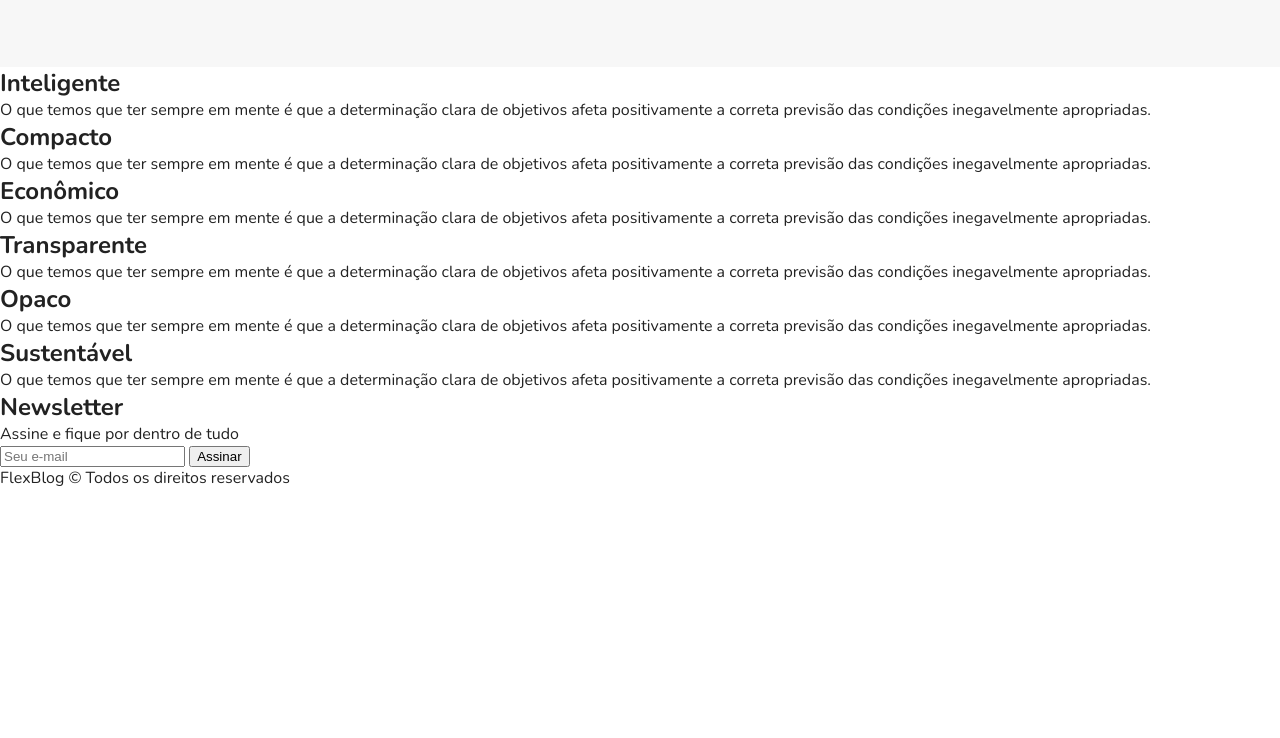
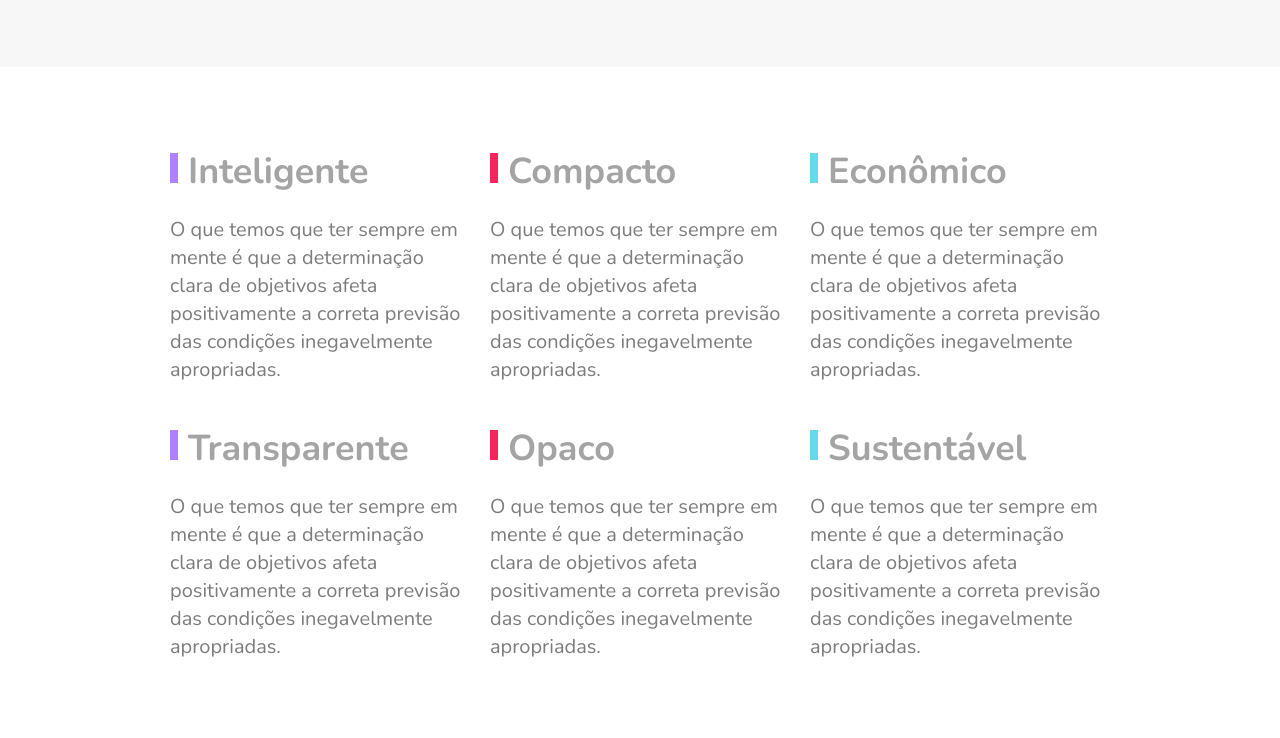
Before and after one commit to RyanV-Souza/css-flexbox, a plain HTML site: page FlexBlog/index.html in a window 1280 px wide. Shown: the part 2462-3200 px from the top of the page. Before the commit the page ends 2951 px from the top, so only its background shows below. Drawn offline with nearby package versions, Linux system fonts and the light colour scheme.

Commit message:
FlexBlog - Qualidade e Footer CSS

```diff
--- a/FlexBlog/css/style.css
+++ b/FlexBlog/css/style.css
@@ -274,3 +274,133 @@ a {
     order: -1;
   }
 }
+
+/* Qualidade */
+
+.qualidade {
+  max-width: 960px;
+  margin: 60px auto;
+  display: flex;
+  flex-wrap: wrap;
+}
+
+.qualidade-item {
+  flex: 1 1 300px;
+  margin: 20px 10px;
+}
+
+.qualidade-item h2 {
+  font-size: 2.25em;
+  color: #a4a4a4;
+  margin-bottom: 20px;
+}
+
+.qualidade-item h2::before {
+  content: "";
+  display: inline-block;
+  width: 8px;
+  height: 30px;
+  margin-right: 10px;
+}
+
+.qualidade-item:nth-of-type(3n + 1) h2::before {
+  background: #ae81ff;
+}
+
+.qualidade-item:nth-of-type(3n + 2) h2::before {
+  background: #f9265e;
+}
+
+.qualidade-item:nth-of-type(3n + 3) h2::before {
+  background: #66d9eb;
+}
+
+.qualidade-item p {
+  font-size: 1.25em;
+  line-height: 1.4;
+  color: #7c7c7c;
+}
+
+/* Newsletter */
+
+.newsletter {
+  background: #f7f7f7;
+  padding: 60px calc((100% - 960px) / 2);
+  display: flex;
+  flex-wrap: wrap;
+}
+
+.newsletter-info {
+  flex: 1 1 240px;
+  margin: 0 10px;
+}
+
+.newsletter-info h1 {
+  font-size: 3em;
+  color: #a4a4a4;
+
+}
+
+.newsletter-info p {
+  font-size: 1.25em;
+  font-style: italic;
+  max-width: 230px;
+  color: #7c7c7c;
+  margin-bottom: 10px;
+}
+
+.newsletter-form {
+  flex: 2 1 260px;
+  margin: 0 10px;
+  align-self: center;
+  display: flex;
+  flex-wrap: wrap;
+}
+
+.newsletter-form input {
+  flex: 3 1 260px;
+  font-size: 1.25em;
+  color: #7c7c7c;
+  font-style: italic;
+  font-family: "Nunito", Arial, Helvetica, sans-serif;
+  border: 4px solid #2c70ff;
+  background: transparent;
+  padding: 15px 10px;
+  margin: 0px;
+  border-radius: 0px;
+}
+
+.newsletter-form button{
+  flex: 1 1 260px;
+  font-family: "Nunito", Arial, Helvetica, sans-serif;
+  font-size: 2.25em;
+  font-weight: bold;
+  text-transform: uppercase;
+  background: #2c70ff;
+  color: white;
+  margin: 0;
+  cursor: pointer;
+  border: 0px;
+  padding: 15px 10px;
+}
+
+@media (max-width: 600px) {
+  .newsletter-form button{
+    font-size: 1.5em;
+  }
+}
+/* Footer */
+
+.footer {
+  display: flex;
+  background: #2c70ff;
+  height: 200px;
+  align-items: center;
+}
+
+.footer p {
+  flex: 1;
+  text-align: center;
+  font-size: 2.25em;
+  color: #122ab2
+}
```
